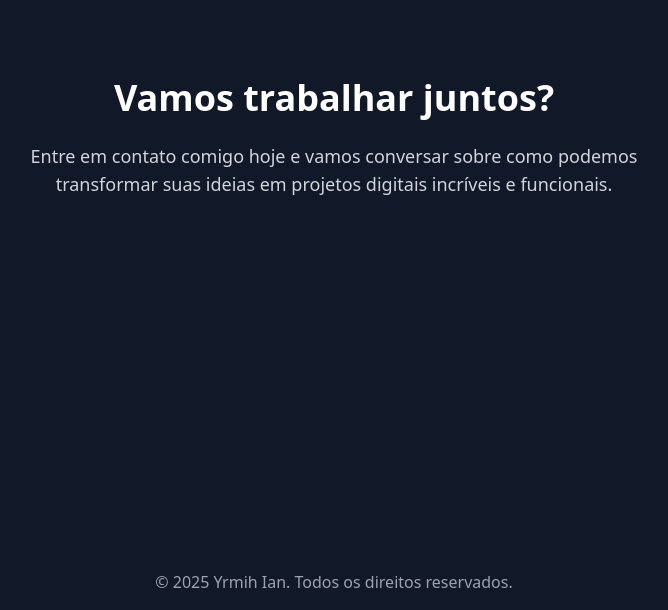
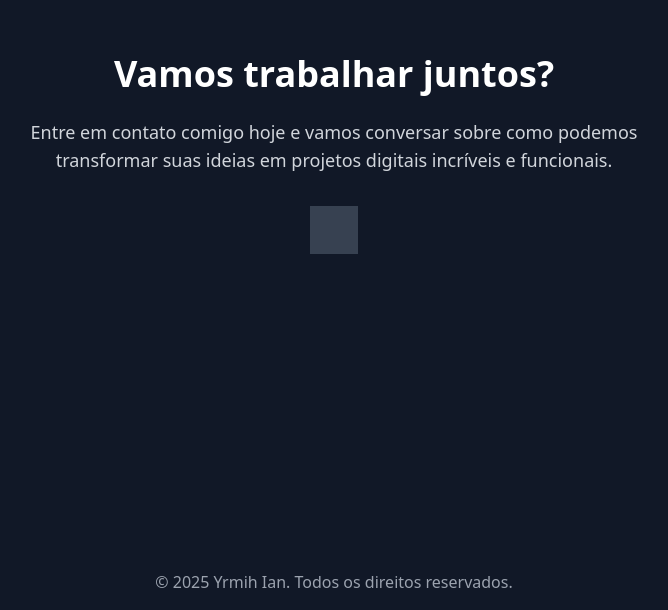
Before and after one commit to Yrmih/portfolio-web, a Next.js app: page / in a window 1280 px wide. Shown: the part 2134-2744 px from the top of the page, without its empty margins (306-974 px from the left). Built offline with nearby package versions, Linux system fonts and the light colour scheme.

Commit message:
feat - colocando estilo para o botao do contato de wpp

```diff
--- a/src/sections/Contact.tsx
+++ b/src/sections/Contact.tsx
@@ -17,7 +17,7 @@ export default function Contact({ id }: { id: string }) {
       </p>
 
       <div>
-        <a href=""></a>
+        <a href="91 98131-2498" target="_blank" rel="noopener noreferrer" className="flex items-center gap-2 px-6 py-6 bg-blue-600 roudend-full hover: bg-gray-700"></a>
 
         <a href=""></a>
 
```
